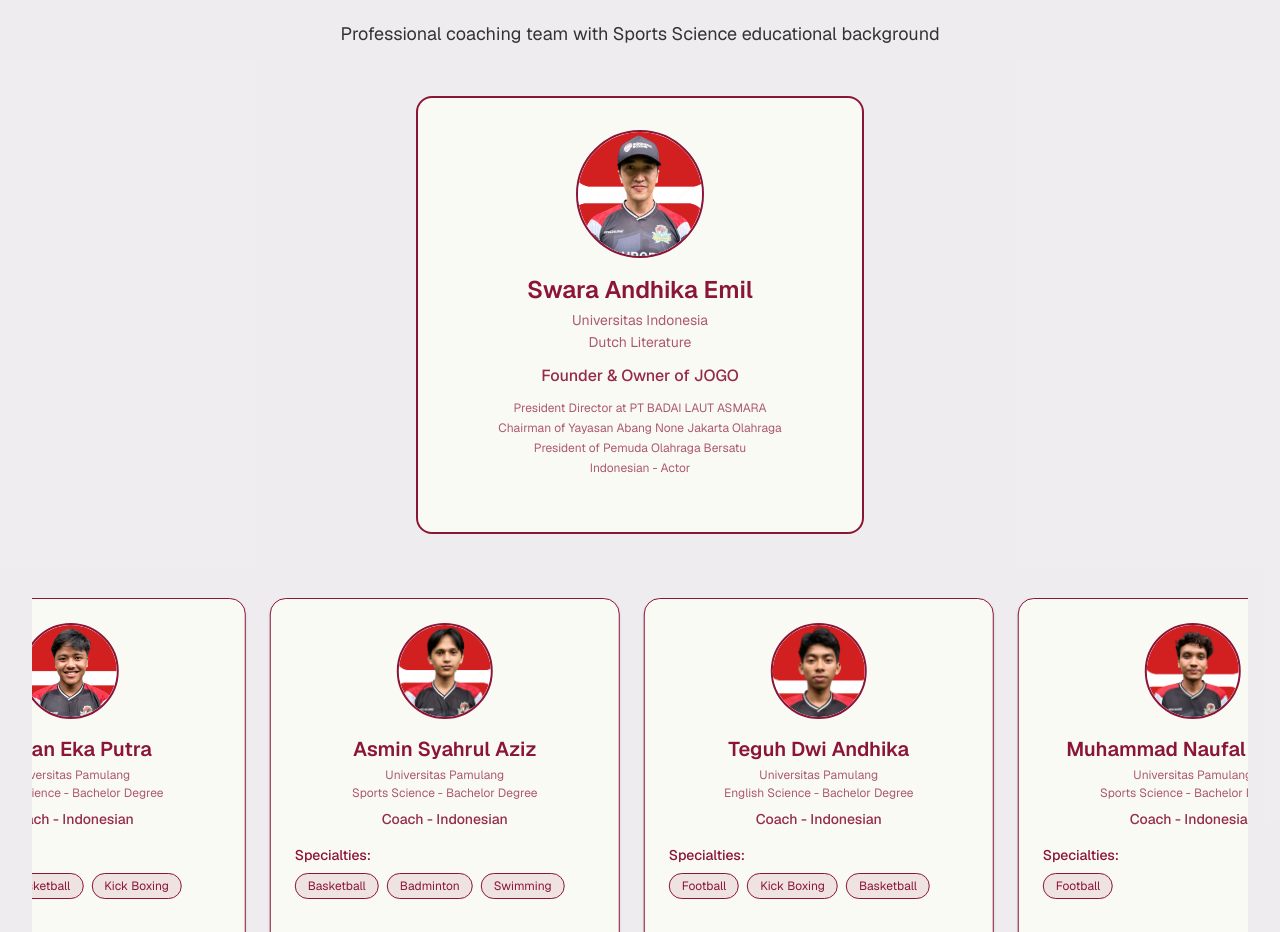
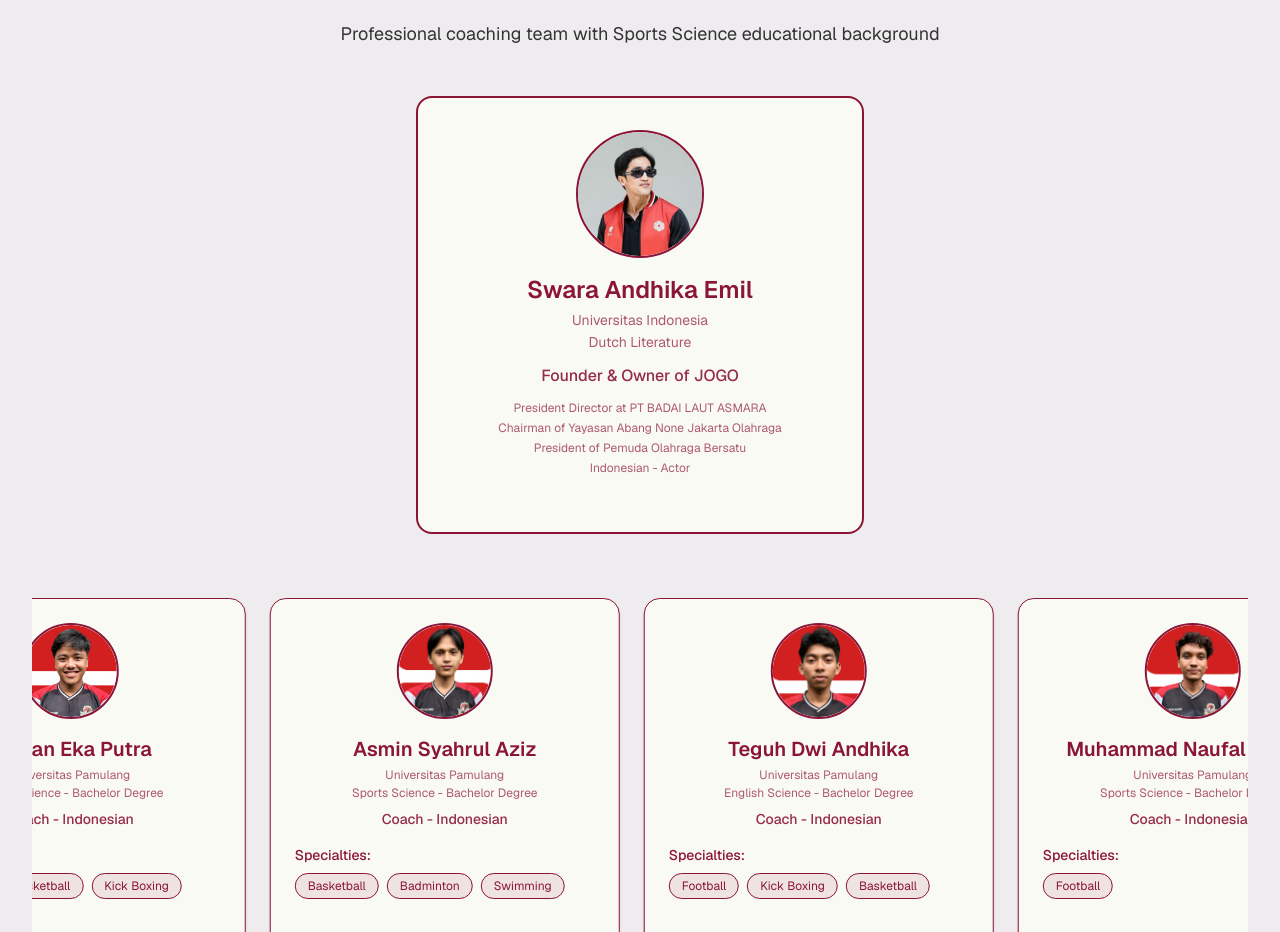
Before and after one commit to DrRhea/badailautasmara-web, a Next.js app: page / in a window 1280 px wide. Shown: the part 4260-5192 px from the top of the page. Built offline with nearby package versions, Linux system fonts and the light colour scheme.

Commit message:
Ganti foto founder dengan foto-swara-new.png di section Meet The Coaches

```diff
--- a/src/components/CoachesSection.tsx
+++ b/src/components/CoachesSection.tsx
@@ -15,7 +15,7 @@
     "Indonesian - Actor"
   ],
   specialization: [],
-  photo: "/images/coaches/swara-andhika-emil.png",
+  photo: "/images/coaches/foto-swara-new.png",
 };
 
 const coaches = [
```
Also changed, not shown: public/images/coaches/foto-swara-new.png (added).
